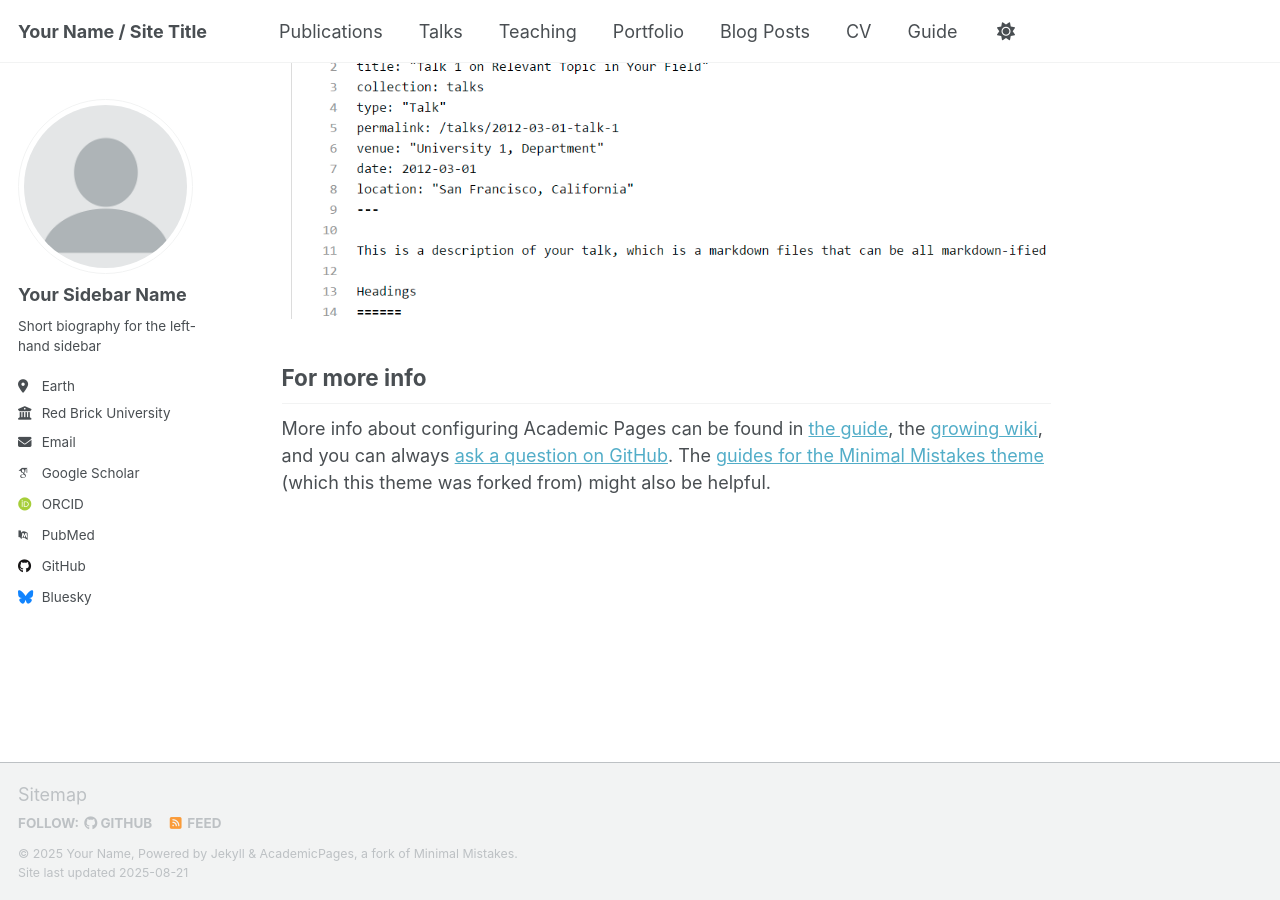
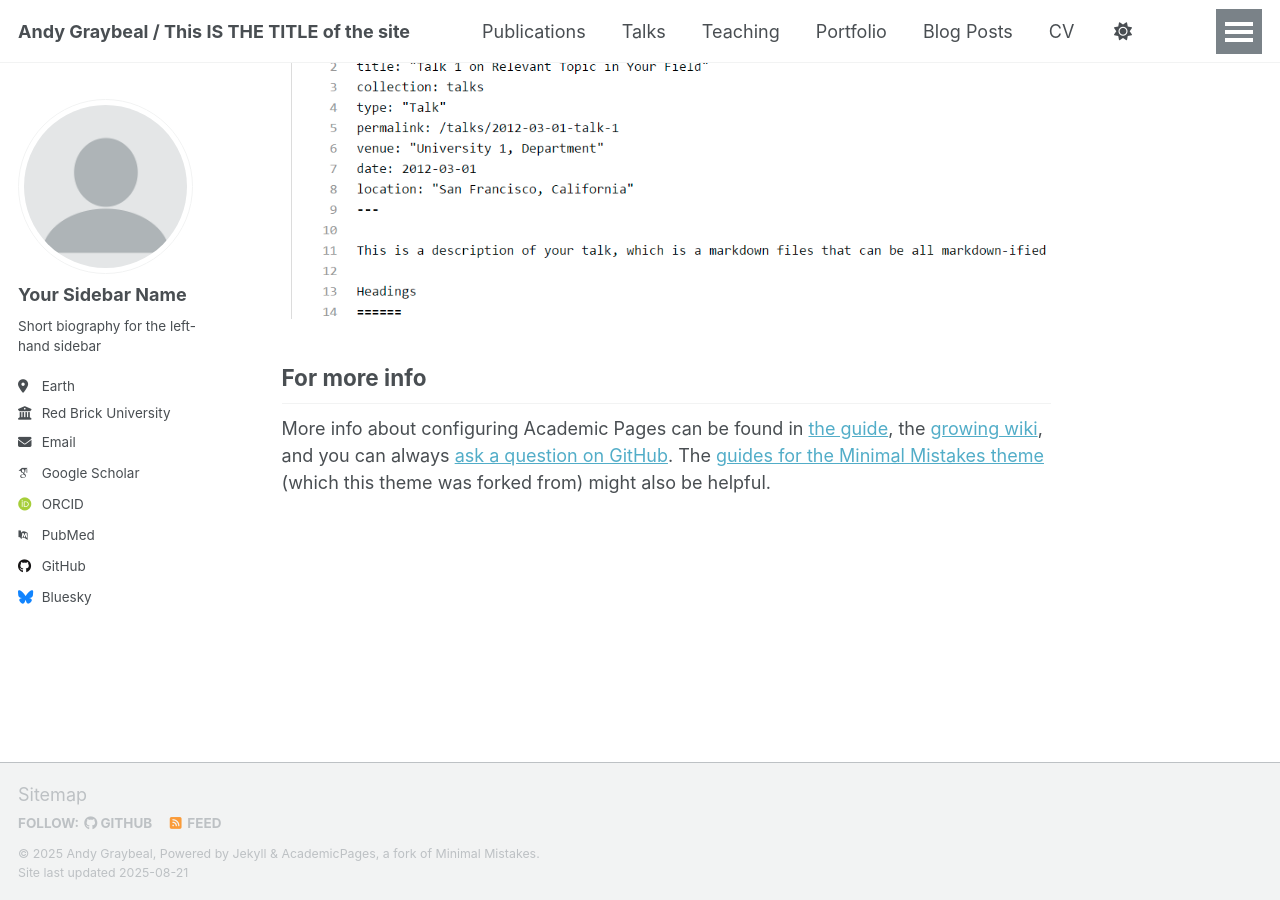
Before and after one commit to andy-graybeal/andy-graybeal.github.io, a Jekyll site: the page built from _pages/about.md, in a window 1280 px wide and 900 px high, scrolled down 2880 px. Built offline with Jekyll 4.4.1, drawn with Linux system fonts in a browser that asks for light colours; some web fonts are replaced; a script that is not in the unit is left out.

Commit message:
Update _config.yml

```diff
--- a/_config.yml
+++ b/_config.yml
@@ -9,13 +9,13 @@
 # Basic Site Settings
 locale                   : "en-US"
 site_theme               : "default" # Currently available options are "default", "air"
-title                    : "Your Name / Site Title"
+title                    : "Andy Graybeal / This IS THE TITLE of the site"
 title_separator          : "-"
-name                     : &name "Your Name"
+name                     : &name "Andy Graybeal"
 description              : &description "personal description"
-url                      : https://academicpages.github.io # the base hostname & protocol for your site e.g. "https://[your GitHub username].github.io" or if you already have some other page hosted on Github then use "https://[your GitHub username].github.io/[Your Repo Name]"
+url                      : https://andy-graybeal.github.io # the base hostname & protocol for your site e.g. "https://[your GitHub username].github.io" or if you already have some other page hosted on Github then use "https://[your GitHub username].github.io/[Your Repo Name]"
 baseurl                  : "" # the subpath of your site, e.g. "/blog"
-repository               : "academicpages/academicpages.github.io"
+repository               : "andy-graybeal/andy-graybeal.github.io"
 
 # Site Author - The following control what appear as part of the author content on the side bar.
 #               If a field is blank the icon and link will not appear, otherwise it will be shown.
```
